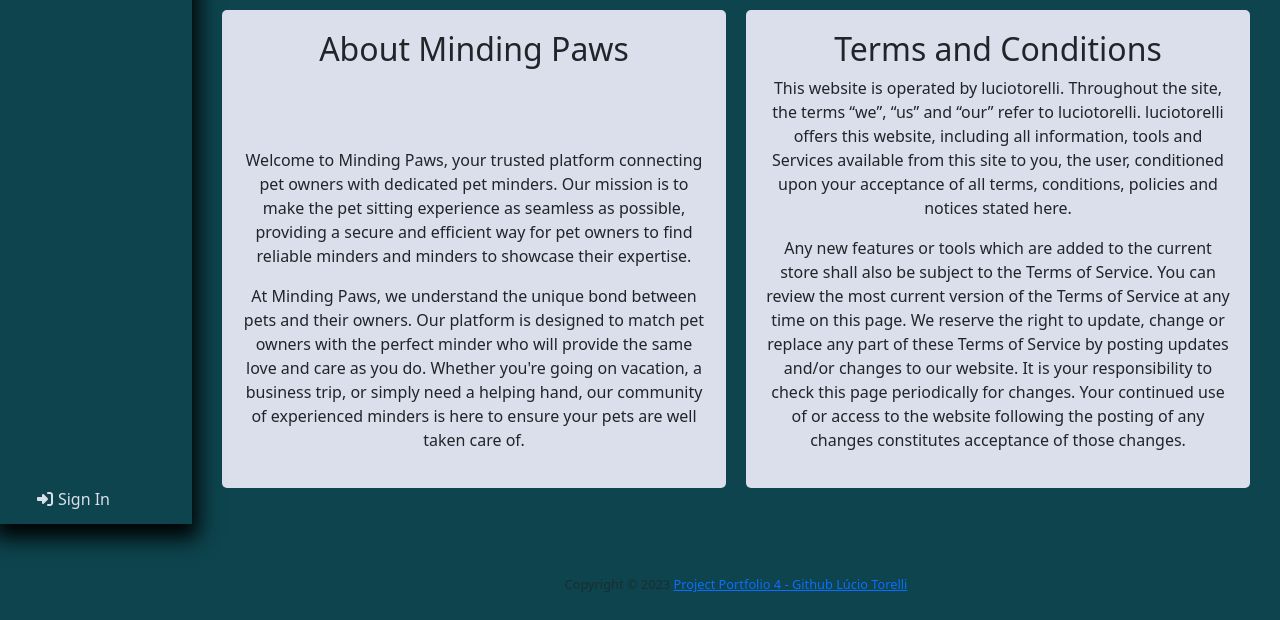
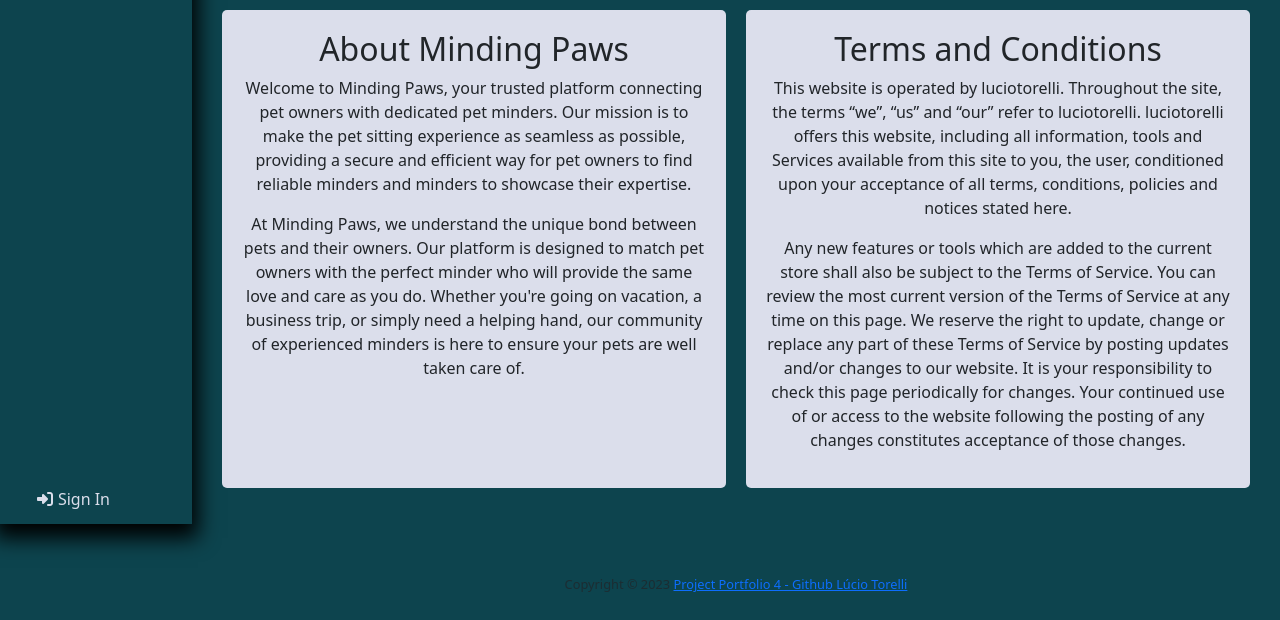
Before and after one commit to luciotorelli/minding-paws, a Django app: page /about-us/ in a window 1280 px wide. Shown: the part 276-896 px from the top of the page. Run offline with Django 3.2, Linux system fonts and the light colour scheme; some libraries are stand-ins or nearby versions.

Commit message:
Improve about us div positioning

```diff
--- a/static/css/style.css
+++ b/static/css/style.css
@@ -663,6 +663,12 @@ label {
     padding: 5px;
 }
 
+/* ------------------------------------- About Us Page */
+
+.policies-div{
+    justify-content: flex-start !important;
+}
+
 /* ------------------------------------- Footer */
 footer {
     background-color: #0D444E;
--- a/templates/about_us.html
+++ b/templates/about_us.html
@@ -3,17 +3,17 @@
 {% block content %}
 <div class="container">
   <div class="row mx-2">
-    <div class="col-12 col-md-6 sign-up-div">
+    <div class="col-12 col-md-6 sign-up-div policies-div">
         <h2>About Minding Paws</h2>
-        <div class="scrollable-content d-flex flex-column align-items-center justify-content-start">
+        <div class="d-flex flex-column align-items-center justify-content-start">
           <p>Welcome to Minding Paws, your trusted platform connecting pet owners with dedicated pet minders. Our mission is to make the pet sitting experience as seamless as possible, providing a secure and efficient way for pet owners to find reliable minders and minders to showcase their expertise.</p>
           <p>At Minding Paws, we understand the unique bond between pets and their owners. Our platform is designed to match pet owners with the perfect minder who will provide the same love and care as you do. Whether you're going on vacation, a business trip, or simply need a helping hand, our community of experienced minders is here to ensure your pets are well taken care of.</p>
         </div>
       </div>
 
-      <div class="col-12 col-md-6 sign-up-div">
+      <div class="col-12 col-md-6 sign-up-div policies-div">
         <h2>Terms and Conditions</h2>
-        <div class="scrollable-content d-flex flex-column align-items-center justify-content-start">
+        <div class="d-flex flex-column align-items-center justify-content-start">
           <p>This website is operated by luciotorelli. Throughout the site, the terms “we”, “us” and “our” refer to luciotorelli. luciotorelli offers this website, including all information, tools and Services available from this site to you, the user, conditioned upon your acceptance of all terms, conditions, policies and notices stated here.</p>
           <p>Any new features or tools which are added to the current store shall also be subject to the Terms of Service. You can review the most current version of the Terms of Service at any time on this page. We reserve the right to update, change or replace any part of these Terms of Service by posting updates and/or changes to our website. It is your responsibility to check this page periodically for changes. Your continued use of or access to the website following the posting of any changes constitutes acceptance of those changes.</p>
         </div>
```
